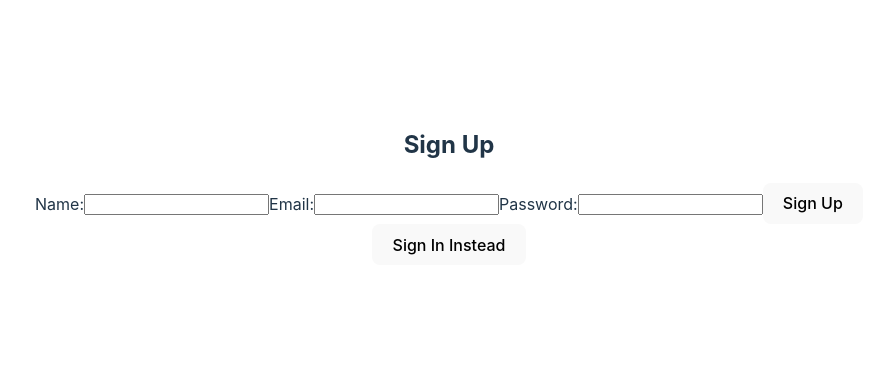
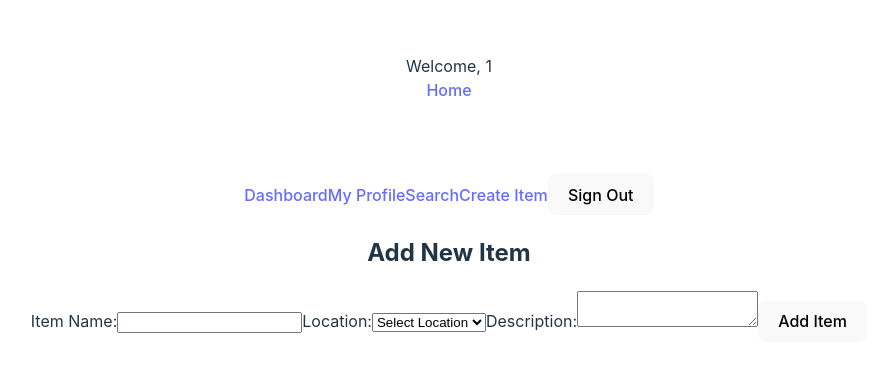
Before and after one commit to lirongg/project-4-FE, a React (Vite) app in the folder client/: page /create in a window 1280 px wide. Shown: the part 214-586 px from the top of the page, without its empty margins (191-1068 px from the left). Built offline with nearby package versions, Linux system fonts and the light colour scheme.

Commit message:
link createitem to BE

```diff
--- a/client/src/App.jsx
+++ b/client/src/App.jsx
@@ -11,7 +11,7 @@ import CreateItem from './pages/CreateItem';
 import {getUser} from "./utilities/users-service";
 
 function App() {
-  const [user, setUser] = useState(getUser());
+  const [user, setUser] = useState(1);
   // State is temporary at 1 so user do not have to login in be in homepage, to change to null
 
   const handleSignOut = () => {
@@ -30,7 +30,7 @@ function App() {
             />
             <Routes>
               <Route path="/profile" element={<Profile user={user} />} />
-              <Route path="/dashboard" element={<Dashboard />} />
+              <Route path="/" element={<Dashboard />} />
               <Route path="/myprofile" element={<MyProfile user={user} />} />
               <Route path="/search" element={<Search />} />
               <Route path="/create" element={<CreateItem />}/>
--- a/client/src/pages/CreateItem.jsx
+++ b/client/src/pages/CreateItem.jsx
@@ -1,25 +1,32 @@
-import React, { useState } from 'react';
+import React, { useState } from "react";
+import { createItem } from "../utilities/users-api";
 
-const CreateItem = ({ addItem }) => {
-  const [itemName, setItemName] = useState('');
-  const [location, setLocation] = useState('');
-  const [description, setDescription] = useState('');
+function CreateItem() {
+  const [newItem, setNewItem] = useState({
+    item: "",
+    location: "",
+    description: "",
+  });
 
-  const handleSubmit = (e) => {
-    e.preventDefault();
-    // Create new item object
-    const newItem = {
-      name: itemName,
-      location,
-      description
-    };
-    // Pass newItem to parent component (e.g., App) for handling
-    addItem(newItem);
-    // Reset form fields after submission
-    setItemName('');
-    setLocation('');
-    setDescription('');
-  };
+  function handleChange(evt) {
+    setNewItem({ ...newItem, [evt.target.name]: evt.target.value });
+  }
+
+async function handleSubmit(evt) {
+  evt.preventDefault();
+  try {
+    await createItem(newItem);
+    alert("Item created!");
+    setNewItem({
+      item: "",
+      location: "",
+      description: "",
+    });
+  } catch (error) {
+    console.log(error);
+  }
+}
+
 
   return (
     <div>
@@ -28,17 +35,19 @@ const CreateItem = ({ addItem }) => {
         <label>
           Item Name:
           <input
+          name="item"
             type="text"
-            value={itemName}
-            onChange={(e) => setItemName(e.target.value)}
+            value={newItem.item}
+            onChange={handleChange}
             required
           />
         </label>
         <label>
           Location:
           <select
-            value={location}
-            onChange={(e) => setLocation(e.target.value)}
+          name="location"
+            value={newItem.location}
+            onChange={handleChange}
             required
           >
             <option value="">Select Location</option>
@@ -51,8 +60,9 @@ const CreateItem = ({ addItem }) => {
         <label>
           Description:
           <textarea
-            value={description}
-            onChange={(e) => setDescription(e.target.value)}
+          name="description"
+            value={newItem.description}
+            onChange={handleChange}
             required
           />
         </label>
@@ -60,6 +70,6 @@ const CreateItem = ({ addItem }) => {
       </form>
     </div>
   );
-};
+}
 
 export default CreateItem;
--- a/client/src/utilities/users-api.js
+++ b/client/src/utilities/users-api.js
@@ -1,11 +1,15 @@
 import sendRequest from "./send-request";
 
-const BASE_URL = 'http://localhost:3001/users'
+const BASE_URL = 'http://localhost:3001'
 
 export function signIn(userInput) {
-    return sendRequest(`${BASE_URL}/sign-in`, 'POST', userInput)
+    return sendRequest(`${BASE_URL}/users/sign-in`, 'POST', userInput)
 }
 
 export function signUp(userInput) {
-    return sendRequest(`${BASE_URL}/sign-up`, 'POST', userInput)
+    return sendRequest(`${BASE_URL}/users/sign-up`, 'POST', userInput)
 }
+
+export function createItem(userInput) {
+    return sendRequest(`${BASE_URL}/items/create`, 'POST', userInput)
+}
```
